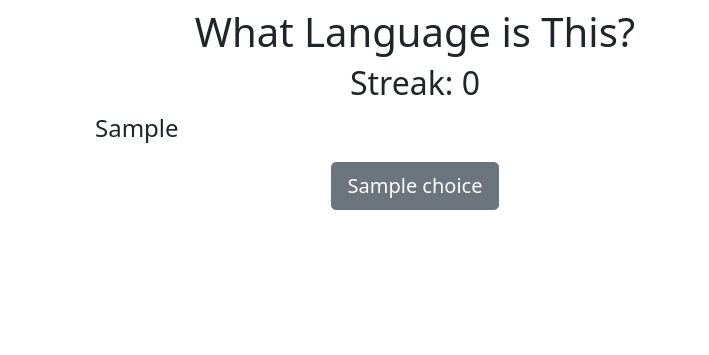
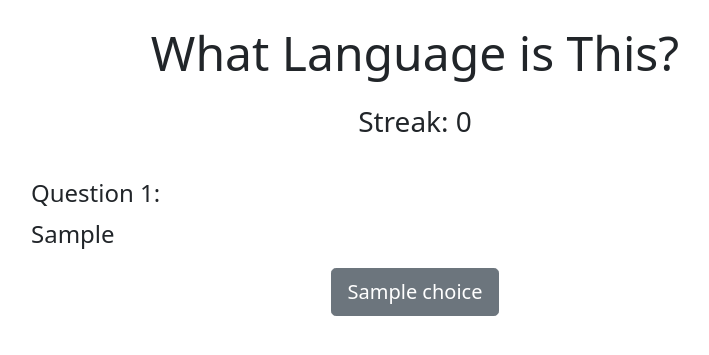
Before and after one commit to lincolnschick/langquiz, a Django app: template langquiz/quiz/templates/quiz/quiz.html in a window 1280 px wide. Shown: the part 109-464 px from the top of the page, without its empty margins (225-934 px from the left). Run offline with Django 3.2, Linux system fonts and the light colour scheme; the template is opened without the code that fills it: most values are stand-ins (such as "Sample title", 1, 10 or a date in 2020).

Commit message:
Solidified general page display

```diff
--- a/langquiz/quiz/templates/quiz/index.html
+++ b/langquiz/quiz/templates/quiz/index.html
@@ -11,8 +11,8 @@
 </head>
 <body>
   <div style="text-align: center; align-items: center; justify-content: center; display: flex;">
-    <div style="width: 50vw;">
-      <h1 style="font-size: 8vh; padding: 2vh;">LangQuiz</h1>
+    <div style="width: 60vw;">
+      <h1>LangQuiz</h1>
       <img src="{% static 'World-Flags-Globe.png' %}" width="400vh" height="400vh">
       <p style="font-style: italic;">LangQuiz tests your ability to identify a language based on its written form.</p>
       <button type="button" class="btn btn-primary btn-lg" onclick="location.href='quiz'">Start Quiz</button>
--- a/langquiz/quiz/templates/quiz/quiz.html
+++ b/langquiz/quiz/templates/quiz/quiz.html
@@ -9,13 +9,14 @@
   <title>LangQuiz</title>
 </head>
 <header>
-  <h1 style="text-align: center; font-size: 8vh; padding: 2vh">LangQuiz</h1>
+  <h1>LangQuiz</h1>
 </header>
 <body>
   <div style="text-align: center; align-items: center; justify-content: center; display: flex;">
-    <div style="width: 50vw;">
-      <h1>What Language is This?</h1>
-      <h2>Streak: 0</h2>
+    <div style="width: 60vw;">
+      <h2>What Language is This?</h2>
+      <h3 style="padding-bottom: 4vh;">Streak: 0</h3>
+      <h4 style="text-align: left;">Question 1:</h4>
       <p style="font-size: 3vh; text-align: left;">{{ language.1 }}</p>
       <form action="" method="POST">
         {% for choice in choices %}
--- a/langquiz/static/styles.css
+++ b/langquiz/static/styles.css
@@ -0,0 +1,10 @@
+h1 {
+    padding: 2vh;
+    text-align: center;
+    font-size: 8vh;
+}
+
+h2 {
+    padding: 2vh;
+    font-size: 6vh;
+}
```
